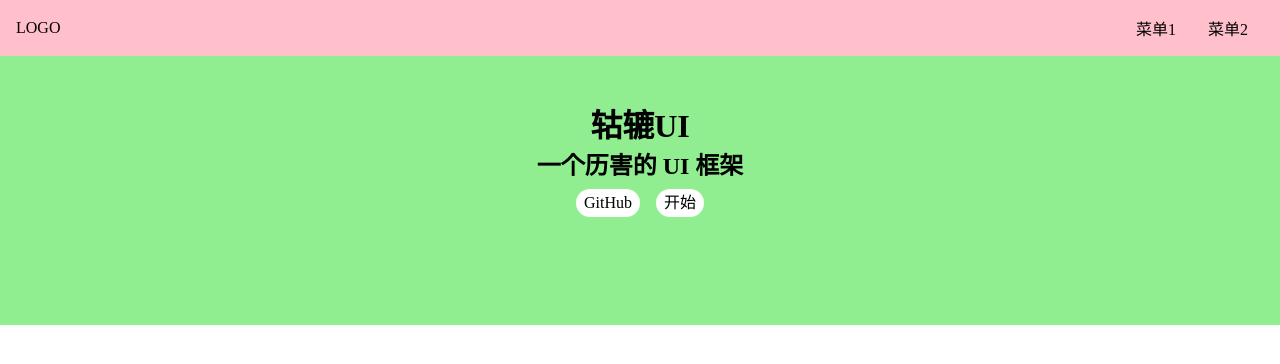
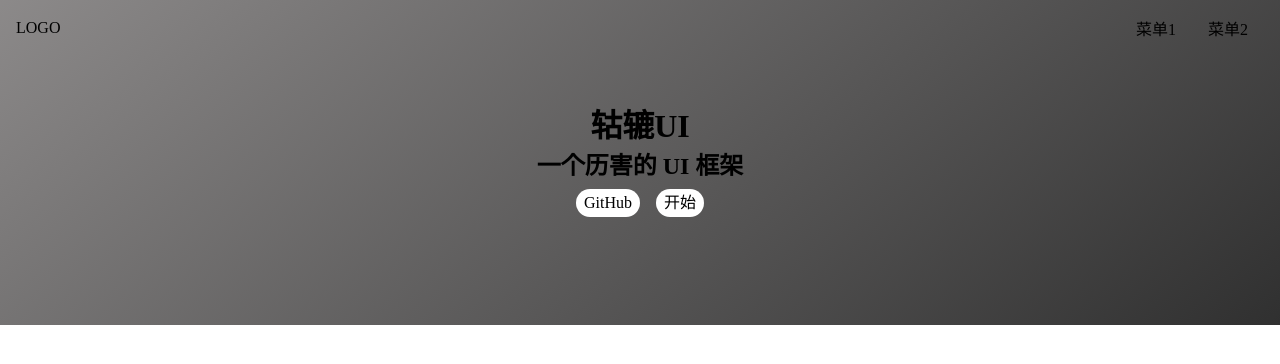
Before and after one commit to sometimes1/gulu-ui-1, a Vue app: page / in a window 1280 px wide. Shown: the top 364 px of the page. Built offline with nearby package versions, Linux system fonts and the light colour scheme.

Commit message:
背景渐变色添加

```diff
--- a/src/components/Topnav.vue
+++ b/src/components/Topnav.vue
@@ -22,7 +22,6 @@ export default {
 </script>
 <style lang="scss" scoped>
 .topnav {
-  background: pink;
   display: flex;
   padding: 16px;
   position: fixed;
--- a/src/views/Home.vue
+++ b/src/views/Home.vue
@@ -1,5 +1,5 @@
 <template>
-  <div>
+  <div class="topnavAndBanner">
     <Topnav />
     <div class="banner">
       <h1>轱辘UI</h1>
@@ -15,18 +15,25 @@
 import Topnav from '../components/Topnav.vue'
 export default {
   components: {
-    Topnav,
-  },
+    Topnav
+  }
 }
 </script>
 <style lang="scss" scoped>
+.topnavAndBanner {
+  background: rgb(108, 105, 105);
+  background: linear-gradient(
+    142deg,
+    rgba(108, 105, 105, 0.7850534539473684) 0%,
+    rgba(48, 48, 48, 1) 100%
+  );
+}
 .banner {
   padding: 100px 0;
   display: flex;
   justify-content: center;
   align-items: center;
   flex-direction: column;
-  background: lightgreen;
   > .actions {
     padding: 8px 0;
     a {
```
